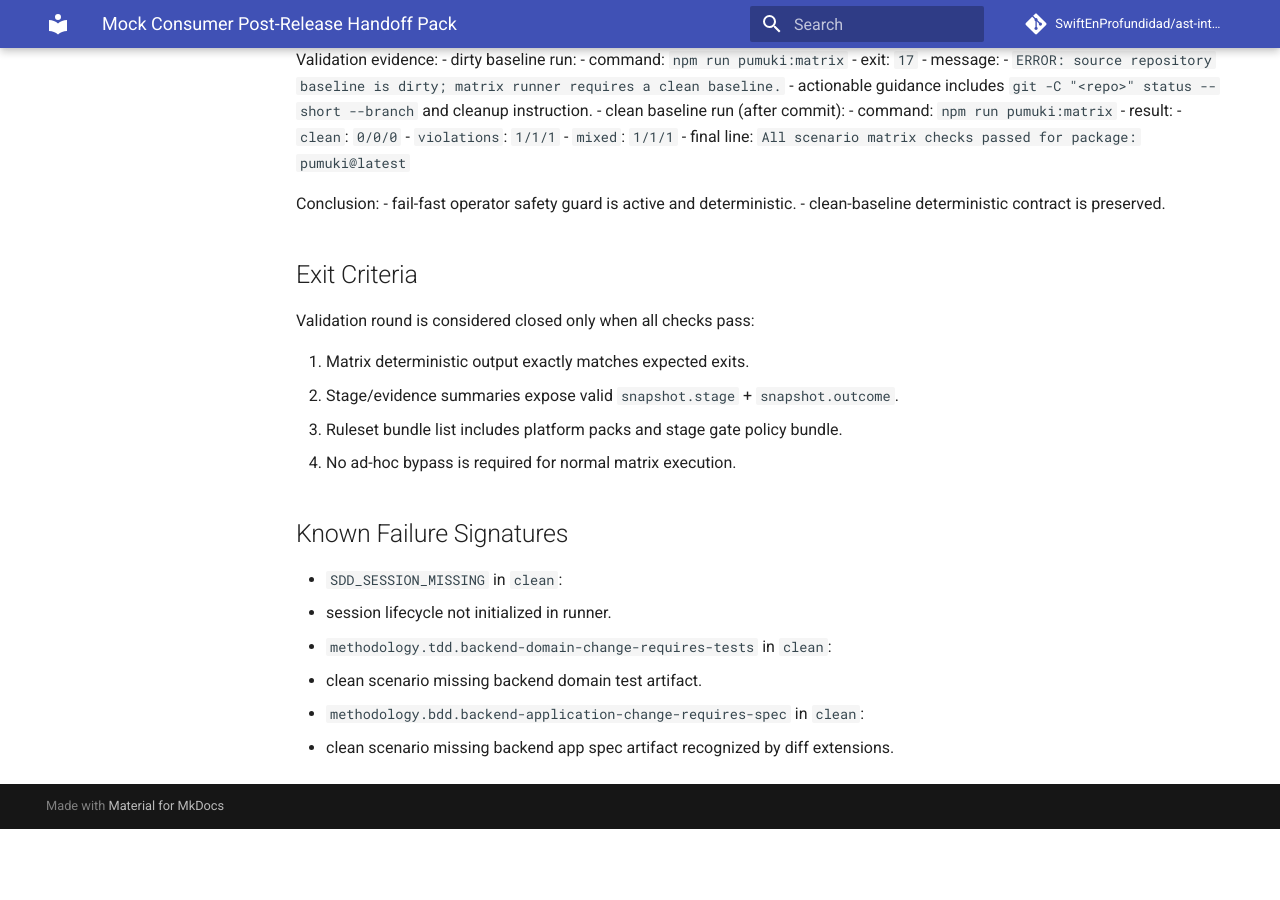
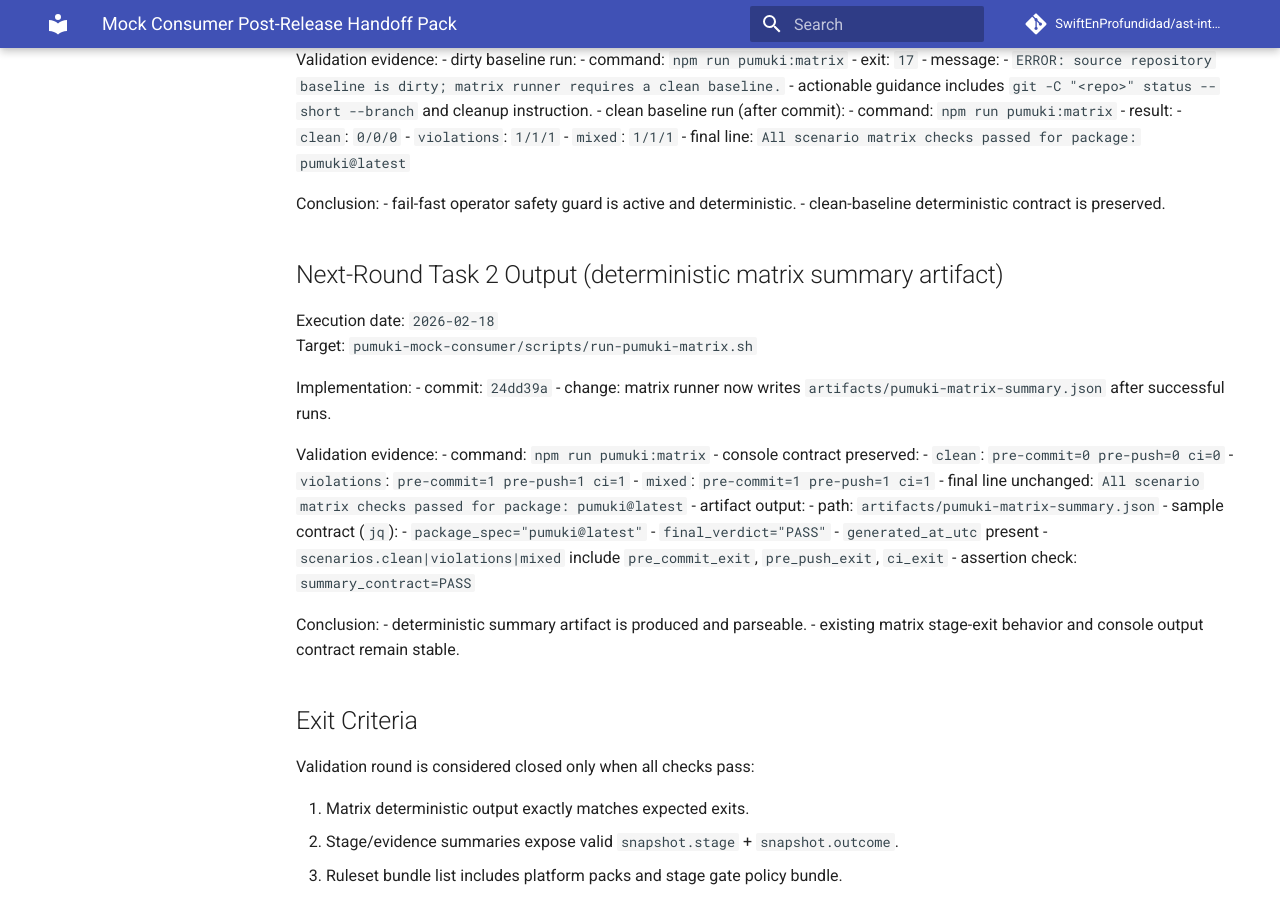
Before and after one commit to SwiftEnProfundidad/ast-intelligence-hooks, an MkDocs documentation site: the page built from docs/validation/mock-consumer-post-release-handoff-pack.md, in a window 1280 px wide and 900 px high, scrolled down 4095 px. Built offline with MkDocs 1.6.1 and Material for MkDocs 9.7.7, drawn with Linux system fonts in a browser that asks for light colours; comment, search, counter and statistics services are not loaded; before the commit the page ends 4924 px from its top, so only the background shows below that.

Commit message:
docs(validation): record task2 artifact output and close tracker step

```diff
--- a/docs/validation/mock-consumer-post-release-handoff-pack.md
+++ b/docs/validation/mock-consumer-post-release-handoff-pack.md
@@ -223,6 +223,35 @@ Conclusion:
 - fail-fast operator safety guard is active and deterministic.
 - clean-baseline deterministic contract is preserved.
 
+## Next-Round Task 2 Output (deterministic matrix summary artifact)
+
+Execution date: `2026-02-18`
+Target: `pumuki-mock-consumer/scripts/run-pumuki-matrix.sh`
+
+Implementation:
+- commit: `24dd39a`
+- change: matrix runner now writes `artifacts/pumuki-matrix-summary.json` after successful runs.
+
+Validation evidence:
+- command: `npm run pumuki:matrix`
+- console contract preserved:
+  - `clean`: `pre-commit=0 pre-push=0 ci=0`
+  - `violations`: `pre-commit=1 pre-push=1 ci=1`
+  - `mixed`: `pre-commit=1 pre-push=1 ci=1`
+  - final line unchanged: `All scenario matrix checks passed for package: pumuki@latest`
+- artifact output:
+  - path: `artifacts/pumuki-matrix-summary.json`
+  - sample contract (`jq`):
+    - `package_spec="pumuki@latest"`
+    - `final_verdict="PASS"`
+    - `generated_at_utc` present
+    - `scenarios.clean|violations|mixed` include `pre_commit_exit`, `pre_push_exit`, `ci_exit`
+  - assertion check: `summary_contract=PASS`
+
+Conclusion:
+- deterministic summary artifact is produced and parseable.
+- existing matrix stage-exit behavior and console output contract remain stable.
+
 ## Exit Criteria
 
 Validation round is considered closed only when all checks pass:
```
Also changed, not shown: docs/REFRACTOR_PROGRESS.md (+4 -2 lines), docs/validation/mock-consumer-next-round-scope.md (+3 -0 lines).
